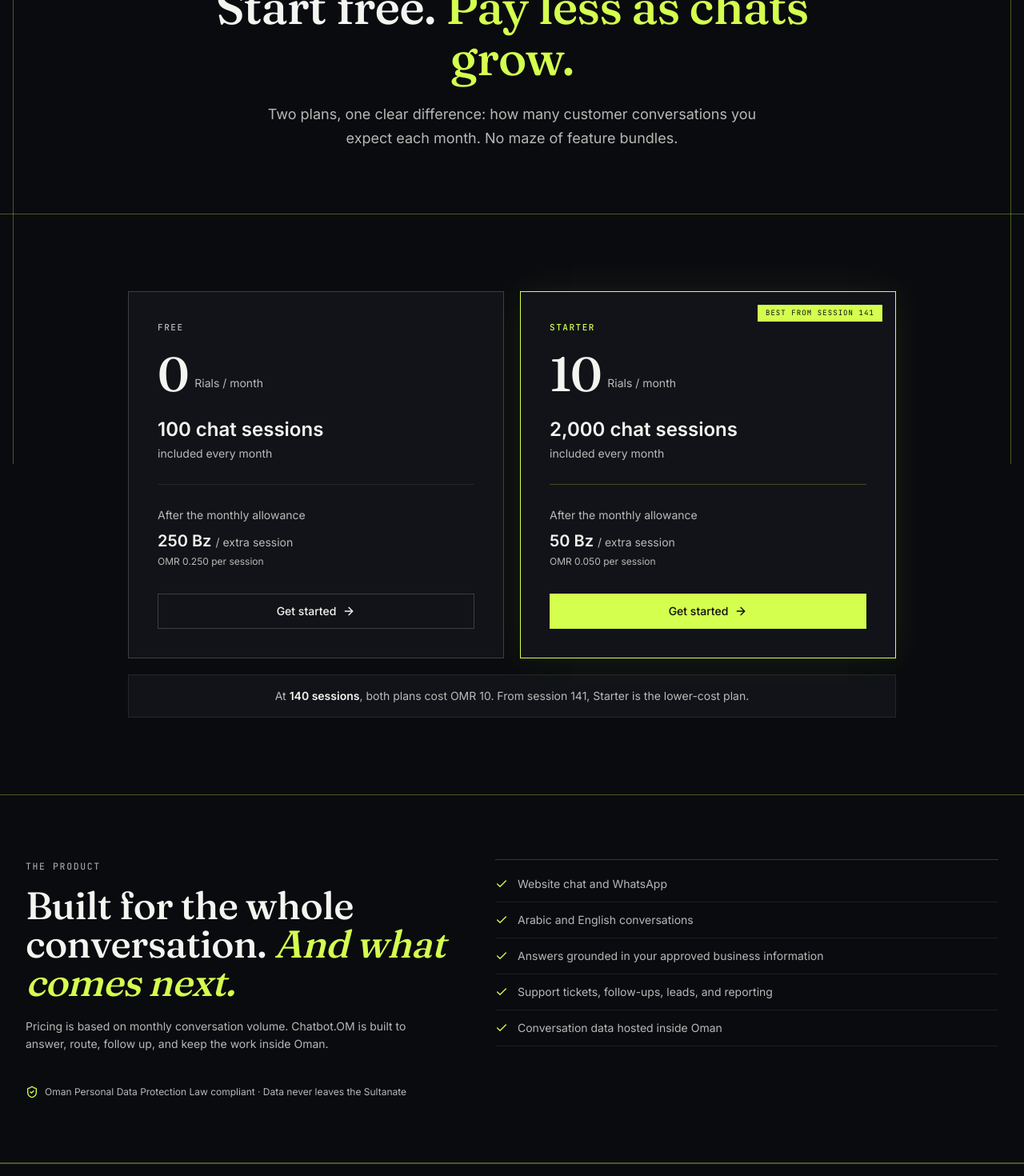
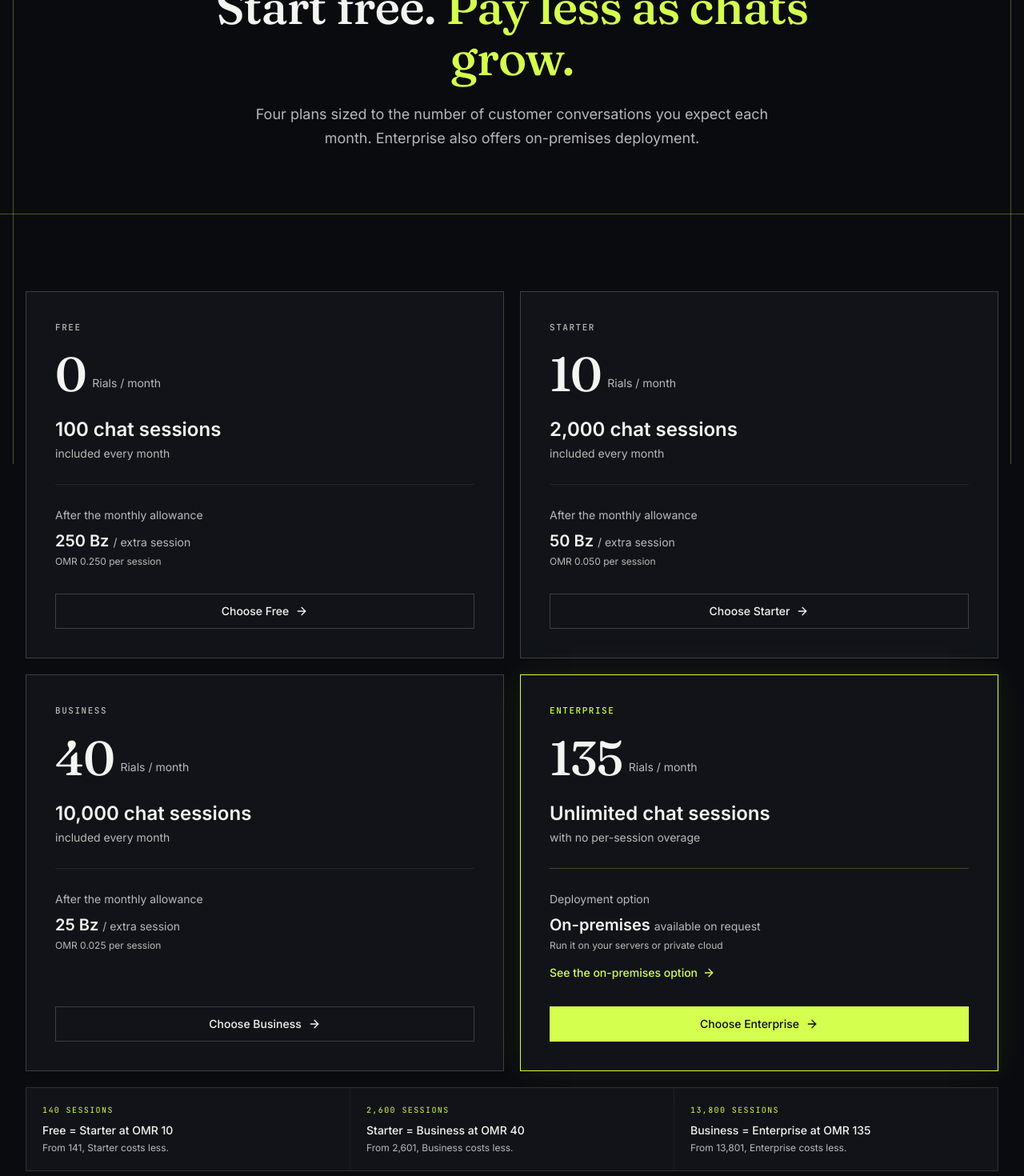
Before and after one commit to thevikasthakur/chatbot.om, a Next.js app: page /pricing in a window 1280 px wide. Shown: the part 220-1690 px from the top of the page at 80% size. Built offline with nearby package versions, Linux system fonts and the light colour scheme.

Commit message:
Add Business and Enterprise pricing

```diff
--- a/src/app/pricing/page.tsx
+++ b/src/app/pricing/page.tsx
@@ -9,30 +9,77 @@
 export const metadata: Metadata = {
   title: "Pricing",
   description:
-    "Simple Chatbot.OM pricing: 100 monthly chat sessions free, or 2,000 monthly sessions for OMR 10. Clear per-session rates after each allowance.",
+    "Chatbot.OM plans from free to unlimited: 100 monthly sessions free, 2,000 for OMR 10, 10,000 for OMR 40, or unlimited for OMR 135.",
   ...pageMeta("/pricing/"),
   openGraph: {
-    title: "Simple pricing. Built for Oman.",
+    title: "Pricing that grows with you.",
     description:
-      "Free: 100 sessions monthly, then 250 Bz per session. Starter: 2,000 sessions monthly for OMR 10, then 50 Bz per session.",
+      "Free 100; Starter OMR 10/2,000; Business OMR 40/10,000; Enterprise OMR 135/unlimited. Overage rates: 250, 50, and 25 Bz.",
     url: "/pricing/",
     images: [
       {
-        url: "/media/pricing-og.png",
+        url: "/media/pricing-og-v2.png",
         width: 1200,
         height: 630,
-        alt: "Chatbot.OM Free and Starter pricing plans",
+        alt: "Chatbot.OM Free, Starter, Business, and Enterprise pricing plans",
       },
     ],
   },
   twitter: {
     card: "summary_large_image",
-    title: "Simple pricing. Built for Oman.",
+    title: "Pricing that grows with you.",
     description:
-      "Free: 100 sessions monthly, then 250 Bz per session. Starter: 2,000 sessions monthly for OMR 10, then 50 Bz per session.",
-    images: ["/media/pricing-og.png"],
+      "Free 100; Starter OMR 10/2,000; Business OMR 40/10,000; Enterprise OMR 135/unlimited. Overage rates: 250, 50, and 25 Bz.",
+    images: ["/media/pricing-og-v2.png"],
   },
 };
+
+const plans = [
+  {
+    id: "free",
+    name: "Free",
+    price: "0",
+    sessions: "100 chat sessions",
+    sessionsNote: "included every month",
+    detailLabel: "After the monthly allowance",
+    detailMain: "250 Bz",
+    detailSuffix: "/ extra session",
+    detailNote: "OMR 0.250 per session",
+  },
+  {
+    id: "starter",
+    name: "Starter",
+    price: "10",
+    sessions: "2,000 chat sessions",
+    sessionsNote: "included every month",
+    detailLabel: "After the monthly allowance",
+    detailMain: "50 Bz",
+    detailSuffix: "/ extra session",
+    detailNote: "OMR 0.050 per session",
+  },
+  {
+    id: "business",
+    name: "Business",
+    price: "40",
+    sessions: "10,000 chat sessions",
+    sessionsNote: "included every month",
+    detailLabel: "After the monthly allowance",
+    detailMain: "25 Bz",
+    detailSuffix: "/ extra session",
+    detailNote: "OMR 0.025 per session",
+  },
+  {
+    id: "enterprise",
+    name: "Enterprise",
+    price: "135",
+    sessions: "Unlimited chat sessions",
+    sessionsNote: "with no per-session overage",
+    detailLabel: "Deployment option",
+    detailMain: "On-premises",
+    detailSuffix: "available on request",
+    detailNote: "Run it on your servers or private cloud",
+  },
+];
 
 const productCapabilities = [
   "Website chat and WhatsApp",
@@ -52,12 +99,21 @@
     a: "Starter is OMR 10 per month and includes 2,000 chat sessions each month. After that allowance, each additional chat session costs 50 Bz (OMR 0.050).",
   },
   {
-    q: "When does Starter cost less than Free?",
-    a: "At 140 chat sessions in a month, both plans cost OMR 10. From session 141 onward, Starter costs less and includes usage up to 2,000 sessions before its per-session rate begins.",
+    q: "What does the Business plan cost?",
+    a: "Business is OMR 40 per month and includes 10,000 chat sessions each month. After that allowance, each additional chat session costs 25 Bz (OMR 0.025).",
+  },
+  {
+    q: "What does the Enterprise plan cost?",
+    a: "Enterprise is OMR 135 per month with unlimited chat sessions. An on-premises deployment on your servers or private cloud is also available on request.",
+    link: { label: "See the on-premises option", href: "/self-hosted/" },
+  },
+  {
+    q: "When does the next plan cost less?",
+    a: "Free and Starter cost the same at 140 monthly sessions; Starter and Business cost the same at 2,600; Business and Enterprise cost the same at 13,800. After each of those points, the next plan costs less.",
   },
   {
     q: "Are these prices in Omani Rials?",
-    a: "Yes. All prices are in Omani Rials. The per-session amounts are shown in baisa: 250 Bz is OMR 0.250 and 50 Bz is OMR 0.050.",
+    a: "Yes. All prices are in Omani Rials. The per-session amounts are shown in baisa: 250 Bz is OMR 0.250, 50 Bz is OMR 0.050, and 25 Bz is OMR 0.025.",
   },
 ];
 
@@ -74,6 +130,13 @@
       name: "Free",
       price: "0",
       priceCurrency: "OMR",
+      priceSpecification: {
+        "@type": "UnitPriceSpecification",
+        price: "0",
+        priceCurrency: "OMR",
+        billingDuration: "P1M",
+        unitCode: "MON",
+      },
       description:
         "100 chat sessions each month, then OMR 0.250 per additional session.",
     },
@@ -82,8 +145,44 @@
       name: "Starter",
       price: "10",
       priceCurrency: "OMR",
+      priceSpecification: {
+        "@type": "UnitPriceSpecification",
+        price: "10",
+        priceCurrency: "OMR",
+        billingDuration: "P1M",
+        unitCode: "MON",
+      },
       description:
         "2,000 chat sessions each month, then OMR 0.050 per additional session.",
+    },
+    {
+      "@type": "Offer",
+      name: "Business",
+      price: "40",
+      priceCurrency: "OMR",
+      priceSpecification: {
+        "@type": "UnitPriceSpecification",
+        price: "40",
+        priceCurrency: "OMR",
+        billingDuration: "P1M",
+        unitCode: "MON",
+      },
+      description:
+        "10,000 chat sessions each month, then OMR 0.025 per additional session.",
+    },
+    {
+      "@type": "Offer",
+      name: "Enterprise",
+      price: "135",
+      priceCurrency: "OMR",
+      priceSpecification: {
+        "@type": "UnitPriceSpecification",
+        price: "135",
+        priceCurrency: "OMR",
+        billingDuration: "P1M",
+        unitCode: "MON",
+      },
+      description: "Unlimited chat sessions each month.",
     },
   ],
 };
@@ -100,84 +199,112 @@
             Start free. <span className="text-lime">Pay less as chats grow.</span>
           </h1>
           <p className="mx-auto mt-6 max-w-2xl text-lg leading-relaxed text-muted-foreground">
-            Two plans, one clear difference: how many customer conversations
-            you expect each month. No maze of feature bundles.
+            Four plans sized to the number of customer conversations you expect
+            each month. Enterprise also offers on-premises deployment.
           </p>
         </div>
       </section>
 
       <section className="border-b border-border py-16 md:py-24">
-        <div className="mx-auto max-w-5xl px-4 sm:px-6 lg:px-8">
-          <div className="grid gap-5 md:grid-cols-2">
+        <div className="mx-auto max-w-7xl px-4 sm:px-6 lg:px-8">
+          <div className="grid gap-5 sm:grid-cols-2">
+            {plans.map((plan) => (
               <article
-              aria-labelledby="free-plan-title"
-              className="flex flex-col border border-line-strong bg-ink-2 p-7 md:p-9"
+                aria-labelledby={plan.id + "-plan-title"}
+                className={
+                  "flex flex-col border bg-ink-2 p-7 md:p-9 " +
+                  (plan.id === "enterprise"
+                    ? "border-lime shadow-[0_0_40px_rgba(212,255,79,0.08)]"
+                    : "border-line-strong")
+                }
+                key={plan.id}
               >
                 <h2
-                className="font-mono text-[11px] uppercase tracking-[0.14em] text-muted-foreground"
-                id="free-plan-title"
+                  className={
+                    "font-mono text-[11px] uppercase tracking-[0.14em] " +
+                    (plan.id === "enterprise" ? "text-lime" : "text-muted-foreground")
+                  }
+                  id={plan.id + "-plan-title"}
                 >
-                Free
+                  {plan.name}
                 </h2>
                 <div className="mt-5 flex items-end gap-2">
-                <span className="font-display text-6xl font-medium tracking-tight">0</span>
+                  <span className="font-display text-6xl font-medium tracking-tight">
+                    {plan.price}
+                  </span>
                   <span className="pb-2 text-sm text-muted-foreground">Rials / month</span>
                 </div>
-              <p className="mt-6 text-2xl font-semibold">100 chat sessions</p>
-              <p className="mt-1 text-sm text-muted-foreground">included every month</p>
-              <div className="my-7 border-t border-border" />
-              <p className="text-sm text-muted-foreground">After the monthly allowance</p>
+                <p className="mt-6 text-2xl font-semibold">{plan.sessions}</p>
+                <p className="mt-1 text-sm text-muted-foreground">{plan.sessionsNote}</p>
+                <div
+                  className={
+                    "my-7 border-t " +
+                    (plan.id === "enterprise"
+                      ? "border-[rgba(212,255,79,0.24)]"
+                      : "border-border")
+                  }
+                />
+                <p className="text-sm text-muted-foreground">{plan.detailLabel}</p>
                 <p className="mt-2 text-xl font-semibold">
-                250 Bz <span className="text-sm font-normal text-muted-foreground">/ extra session</span>
+                  {plan.detailMain}{" "}
+                  <span className="text-sm font-normal text-muted-foreground">
+                    {plan.detailSuffix}
+                  </span>
                 </p>
-              <p className="mt-1 text-xs text-muted-foreground">OMR 0.250 per session</p>
+                <p className="mt-1 text-xs text-muted-foreground">{plan.detailNote}</p>
+                {plan.id === "enterprise" && (
                   <Link
-                href="/get-started/?plan=free"
-                className="mt-8 inline-flex h-11 items-center justify-center gap-2 border border-line-strong px-6 text-sm font-medium transition-colors hover:bg-ink-3"
+                    href="/self-hosted/"
+                    className="mt-4 inline-flex items-center gap-1.5 text-sm font-medium text-lime underline-offset-4 hover:underline focus-visible:outline-2 focus-visible:outline-offset-2 focus-visible:outline-lime"
                   >
-                Get started <ArrowRight className="h-4 w-4" aria-hidden />
+                    See the on-premises option
+                    <ArrowRight className="h-4 w-4" aria-hidden />
                   </Link>
+                )}
+                <div className="mt-auto pt-8">
+                  <Link
+                    href={"/get-started/?plan=" + plan.id}
+                    className={
+                      "inline-flex min-h-11 w-full items-center justify-center gap-2 px-6 text-sm font-medium focus-visible:outline-2 focus-visible:outline-offset-2 focus-visible:outline-lime " +
+                      (plan.id === "enterprise"
+                        ? "bg-lime text-ink transition-[filter] hover:brightness-110"
+                        : "border border-line-strong transition-colors hover:bg-ink-3")
+                    }
+                  >
+                    Choose {plan.name} <ArrowRight className="h-4 w-4" aria-hidden />
+                  </Link>
+                </div>
               </article>
-
-            <article
-              aria-labelledby="starter-plan-title"
-              className="relative flex flex-col border border-lime bg-ink-2 p-7 shadow-[0_0_40px_rgba(212,255,79,0.08)] md:p-9"
-            >
-              <span className="mb-4 self-start bg-lime px-2.5 py-1 font-mono text-[9px] uppercase tracking-[0.12em] text-ink md:absolute md:right-4 md:top-4 md:mb-0">
-                Best from session 141
-              </span>
-              <h2
-                className="font-mono text-[11px] uppercase tracking-[0.14em] text-lime"
-                id="starter-plan-title"
-              >
-                Starter
-              </h2>
-              <div className="mt-5 flex items-end gap-2">
-                <span className="font-display text-6xl font-medium tracking-tight">10</span>
-                <span className="pb-2 text-sm text-muted-foreground">Rials / month</span>
-              </div>
-              <p className="mt-6 text-2xl font-semibold">2,000 chat sessions</p>
-              <p className="mt-1 text-sm text-muted-foreground">included every month</p>
-              <div className="my-7 border-t border-[rgba(212,255,79,0.24)]" />
-              <p className="text-sm text-muted-foreground">After the monthly allowance</p>
-              <p className="mt-2 text-xl font-semibold">
-                50 Bz <span className="text-sm font-normal text-muted-foreground">/ extra session</span>
-              </p>
-              <p className="mt-1 text-xs text-muted-foreground">OMR 0.050 per session</p>
-              <Link
-                href="/get-started/?plan=starter"
-                className="mt-8 inline-flex h-11 items-center justify-center gap-2 bg-lime px-6 text-sm font-medium text-ink transition-[filter] hover:brightness-110"
-              >
-                Get started <ArrowRight className="h-4 w-4" aria-hidden />
-              </Link>
-            </article>
+            ))}
           </div>
 
-          <div className="mt-5 border border-border bg-ink-2 px-5 py-4 text-center">
-            <p className="text-sm text-muted-foreground">
-              At <strong className="font-semibold text-foreground">140 sessions</strong>, both plans cost OMR 10. From session 141,
-              Starter is the lower-cost plan.
+          <h2 className="sr-only">Plan break-even points</h2>
+          <div className="mt-5 grid gap-px border border-border bg-border lg:grid-cols-3">
+            {[
+              {
+                at: "140 sessions",
+                tie: "Free = Starter at OMR 10",
+                after: "From 141, Starter costs less.",
+              },
+              {
+                at: "2,600 sessions",
+                tie: "Starter = Business at OMR 40",
+                after: "From 2,601, Business costs less.",
+              },
+              {
+                at: "13,800 sessions",
+                tie: "Business = Enterprise at OMR 135",
+                after: "From 13,801, Enterprise costs less.",
+              },
+            ].map((point) => (
+              <div className="bg-ink-2 px-5 py-5" key={point.at}>
+                <p className="font-mono text-[10px] uppercase tracking-[0.14em] text-lime">
+                  {point.at}
                 </p>
+                <p className="mt-2 text-sm font-medium">{point.tie}</p>
+                <p className="mt-1 text-xs text-muted-foreground">{point.after}</p>
+              </div>
+            ))}
           </div>
         </div>
       </section>
--- a/src/components/InstallRequestForm.tsx
+++ b/src/components/InstallRequestForm.tsx
@@ -8,9 +8,19 @@
   ctaSource: string;
   compact?: boolean;
   hideIdleStatus?: boolean;
+  plan?: string;
   /** Set while the form is visually retired, so it leaves the tab order. */
   disabled?: boolean;
 };
+
+const planNames = {
+  free: "Free",
+  starter: "Starter",
+  business: "Business",
+  enterprise: "Enterprise",
+} as const;
+
+type PlanId = keyof typeof planNames;
 
 type Toast = {
   id: number;
@@ -113,6 +123,7 @@
   ctaSource,
   compact = false,
   hideIdleStatus = false,
+  plan,
   disabled = false,
 }: InstallRequestFormProps) {
   const inputId = useId();
@@ -120,6 +131,23 @@
   const [honeypot, setHoneypot] = useState("");
   const [submitting, setSubmitting] = useState(false);
   const [toasts, setToasts] = useState<Toast[]>([]);
+  const [selectedPlan, setSelectedPlan] = useState<PlanId | undefined>(
+    plan && plan in planNames ? (plan as PlanId) : undefined,
+  );
+
+  useEffect(() => {
+    if (plan && plan in planNames) {
+      setSelectedPlan(plan as PlanId);
+      return;
+    }
+
+    const requestedPlan = new URLSearchParams(window.location.search).get("plan");
+    setSelectedPlan(
+      requestedPlan && requestedPlan in planNames
+        ? (requestedPlan as PlanId)
+        : undefined,
+    );
+  }, [plan]);
 
   const idleMessage = compact
     ? "Enter your website. We will inspect it and start the install request."
@@ -156,12 +184,13 @@
         },
         body: JSON.stringify({
           domainName: trimmedDomain,
-          ctaSource,
+          ctaSource: selectedPlan ? `${ctaSource}-${selectedPlan}-plan` : ctaSource,
           pageUrl: window.location.href,
           honeypot,
           metadata: {
             referrer: document.referrer || "direct",
             userAgent: navigator.userAgent,
+            ...(selectedPlan ? { plan: selectedPlan } : {}),
           },
         }),
       });
@@ -197,6 +226,11 @@
         className={compact ? "install-form install-form-compact" : "install-form"}
         onSubmit={handleSubmit}
       >
+        {selectedPlan && (
+          <p className="mb-3 text-center font-mono text-[10px] uppercase tracking-[0.14em] text-lime">
+            Selected plan · {planNames[selectedPlan]}
+          </p>
+        )}
         <label className="sr-only" htmlFor={inputId}>
           Website domain
         </label>
```
Also changed, not shown: public/media/pricing-og-v2.png (added). Lines whose indentation alone changed are shown as unchanged.
